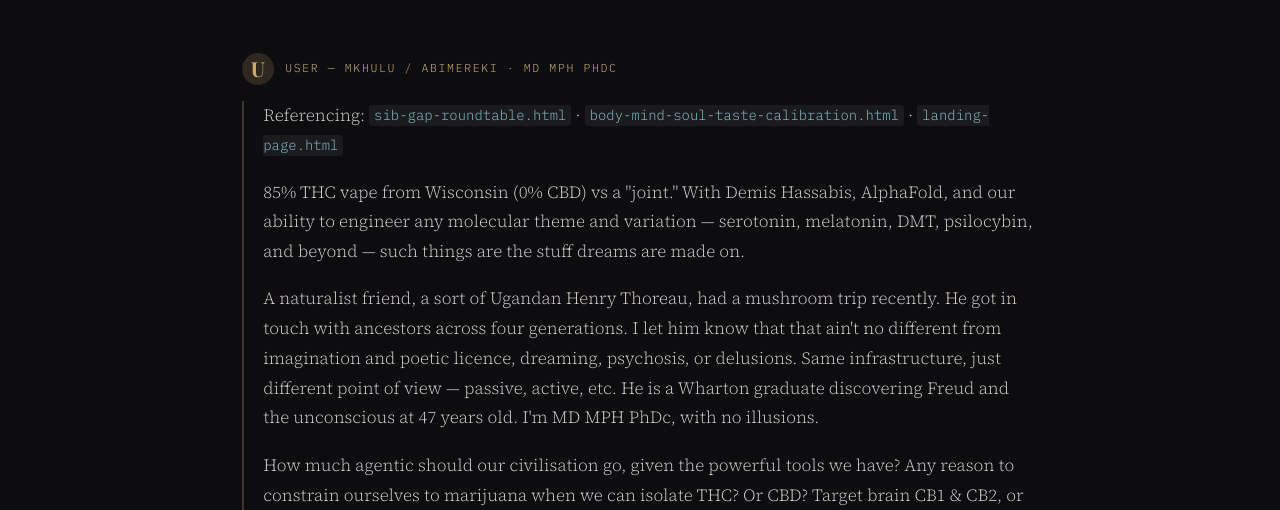
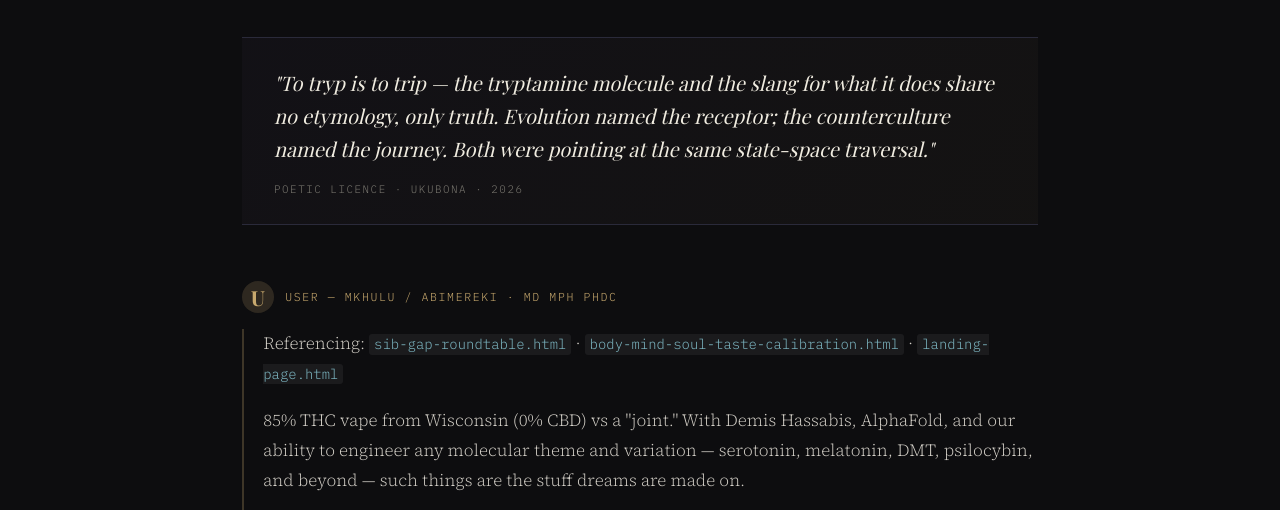
Before and after one commit to cryo-pyro/repos-01, a plain HTML site: page assets/html/theme-variation.html in a window 1280 px wide. Shown: the part 264-774 px from the top of the page. Drawn offline with nearby package versions, Linux system fonts and the light colour scheme; a web font is replaced by a local one.

Commit message:
to tryp is to trip

```diff
--- a/assets/html/theme-variation.html
+++ b/assets/html/theme-variation.html
@@ -446,6 +446,38 @@
     <div class="doc-meta">U · G · O · A · X — Five Voices on THC, Psilocybin, AlphaFold, and the SIB/GAP Framework</div>
   </div>
 
+  <!-- ═══════════════════════════════════════════════════════ OPENING QUOTE -->
+  <div class="epigraph" style="
+    margin: -1rem 0 3.5rem;
+    padding: 1.8rem 2rem 1.6rem;
+    border-left: none;
+    border-top: 1px solid var(--border);
+    border-bottom: 1px solid var(--border);
+    background: linear-gradient(135deg, rgba(160,126,200,0.04), rgba(200,169,110,0.04));
+    opacity: 0;
+    animation: fadeUp 0.7s 0.35s forwards;
+  ">
+    <p style="
+      font-family: 'Playfair Display', serif;
+      font-style: italic;
+      font-size: 1.25rem;
+      line-height: 1.65;
+      color: var(--text-bright);
+      margin-bottom: 0.9rem;
+    ">
+      "To <em>tryp</em> is to trip — the tryptamine molecule and the slang for what it does share no etymology,
+      only truth. Evolution named the receptor; the counterculture named the journey.
+      Both were pointing at the same state-space traversal."
+    </p>
+    <p style="
+      font-family: 'IBM Plex Mono', monospace;
+      font-size: 0.68rem;
+      letter-spacing: 0.14em;
+      text-transform: uppercase;
+      color: var(--text-dim);
+    ">Poetic licence · Ukubona · 2026</p>
+  </div>
+
 
   <!-- ═══════════════════════════════════════════════════════ U -->
   <div class="voice-block v-u">
```
